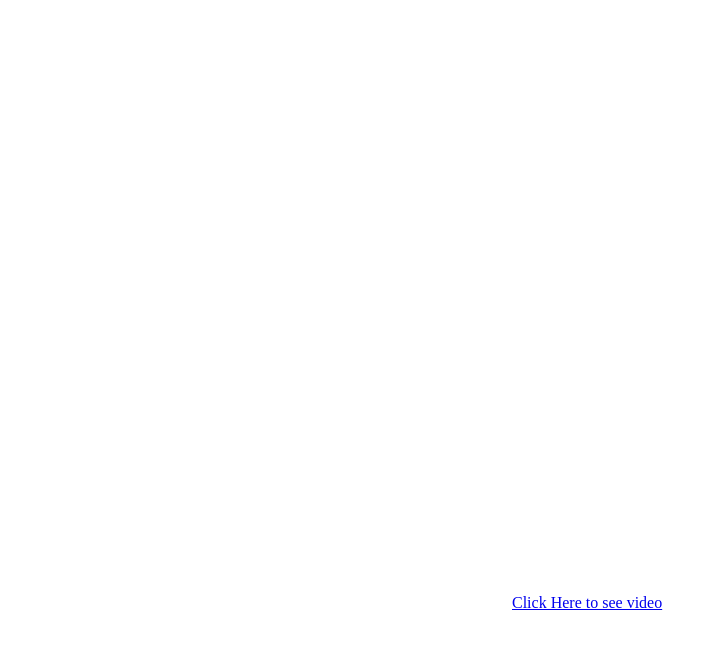
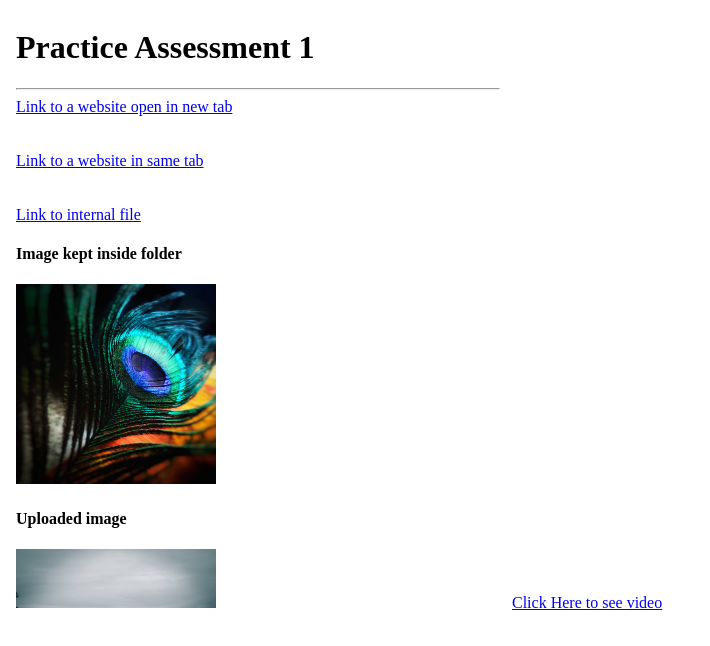
Before and after one commit to Shital-08/assessment3, a plain HTML site: page iframe.html in a window 1280 px wide. Shown: the whole page, without its empty margins (0-710 px from the left). Drawn offline with Linux system fonts and the light colour scheme.

Commit message:
Add files via upload

```diff
--- a/iframe.html
+++ b/iframe.html
@@ -8,7 +8,7 @@
 
 </head>
 <body>
-    <iframe src="C:\Users\dell\Desktop\prepbytes\html\assessment\assessment 3\index.html" height="600" width="500" frameborder="0">
+    <iframe src="index.html" height="600" width="500" frameborder="0">
     </iframe>
     <a href="video.html"> Click Here to see video </a>
 
```
Also changed, not shown: book.jpg (added), pexels.jpg (added).
